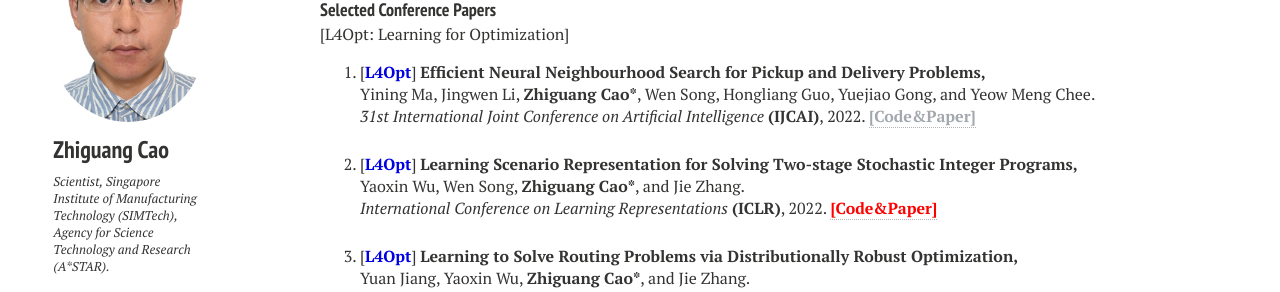
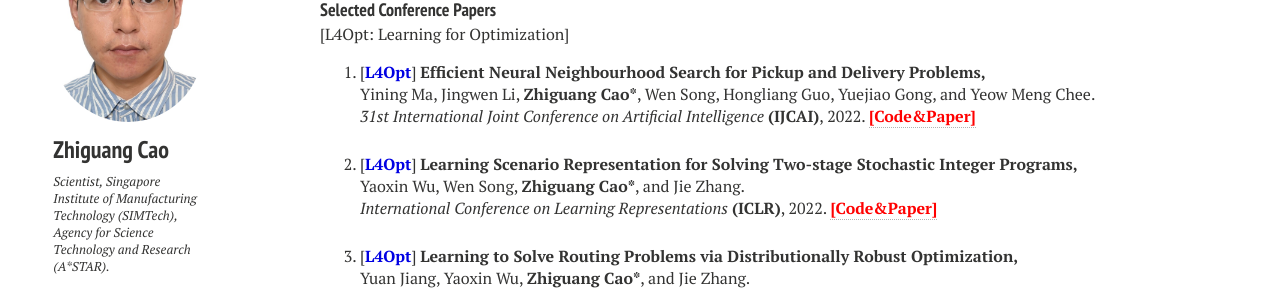
Before and after one commit to zhiguangcaosg/zhiguangcaosg.github.io, a Jekyll site: the page built from publications.md, in a window 1280 px wide. Shown: the part 180-472 px from the top of the page. Built offline with Jekyll 4.4.1, drawn with Linux system fonts in a browser that asks for light colours; nearby versions of some CDN libraries.

Commit message:
Update publications.html

```diff
--- a/_layouts/publications.html
+++ b/_layouts/publications.html
@@ -94,7 +94,7 @@ div.bibtex pre { font-size: 75%; overflow: auto;  width: 100%; padding: 0em 0em;
 <p>
 [<font color="#0000E3"><b>L4Opt</b></font>] <b>Efficient Neural Neighbourhood Search for Pickup and Delivery Problems,</b>
 <br> Yining Ma, Jingwen Li, <b>Zhiguang Cao*</b>, Wen Song, Hongliang Guo, Yuejiao Gong, and Yeow Meng Chee.<br>
-<i>31st International Joint Conference on Artificial Intelligence</i> <b>(IJCAI)</b>, 2022. <a href="https://zhiguangcaosg.github.io/publications/" target="_blank"> <font color="#A2A8AD"><b>[Code&Paper]</b> </font></a>
+<i>31st International Joint Conference on Artificial Intelligence</i> <b>(IJCAI)</b>, 2022. <a href="https://github.com/yining043/PDP-N2S" target="_blank"> <font color="#FF0000"><b>[Code&Paper]</b> </font></a>
 </p>
 </li>
 
```
